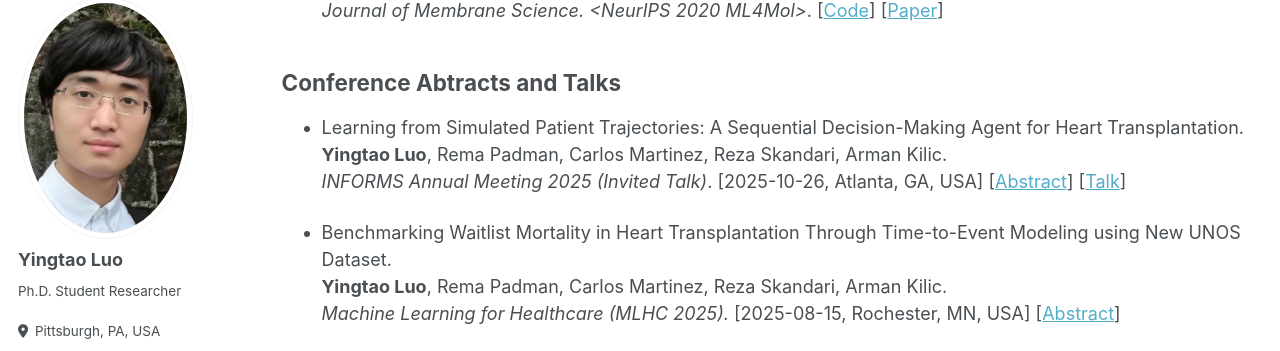
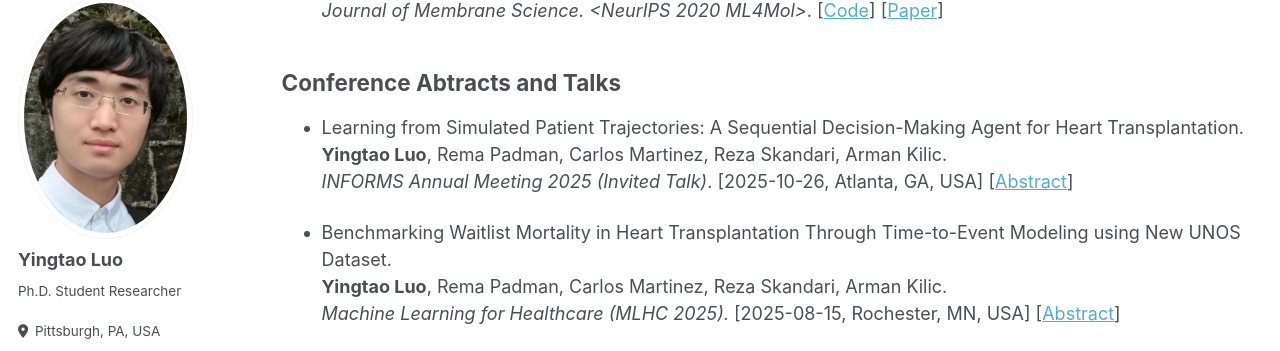
Before and after one commit to yingtaoluo/yingtaoluo.github.io, a Jekyll site: the page built from _pages/publications.md, in a window 1280 px wide and 900 px high, scrolled down 2366 px. Shown: the part 89-440 px from the top of the window. Built offline with Jekyll 4.4.1, drawn with Linux system fonts in a browser that asks for light colours; some web fonts are replaced.

Commit message:
Update publications.md

```diff
--- a/_pages/publications.md
+++ b/_pages/publications.md
@@ -100,7 +100,7 @@ Ziyang Zhang\*, __Yingtao Luo\*__, Huawen Peng, Yu Chen, Rong-Zhen Liao, Qiang Z
 ## Conference Abtracts and Talks
 * Learning from Simulated Patient Trajectories: A Sequential Decision-Making Agent for Heart Transplantation.
 __Yingtao Luo__, Rema Padman, Carlos Martinez, Reza Skandari, Arman Kilic.
-*INFORMS Annual Meeting 2025 (Invited Talk)*. [2025-10-26, Atlanta, GA, USA] [[Abstract](https://github.com/yingtaoluo/yingtaoluo.github.io/blob/master/_publications/INFORMS2025.pdf)] [[Talk](https://github.com/yingtaoluo/yingtaoluo.github.io/edit/master/_talks/talk-3.md)]
+*INFORMS Annual Meeting 2025 (Invited Talk)*. [2025-10-26, Atlanta, GA, USA] [[Abstract](https://github.com/yingtaoluo/yingtaoluo.github.io/blob/master/_publications/INFORMS2025.pdf)]
 
 * Benchmarking Waitlist Mortality in Heart Transplantation Through Time-to-Event Modeling using New UNOS Dataset.
 __Yingtao Luo__, Rema Padman, Carlos Martinez, Reza Skandari, Arman Kilic.
```
